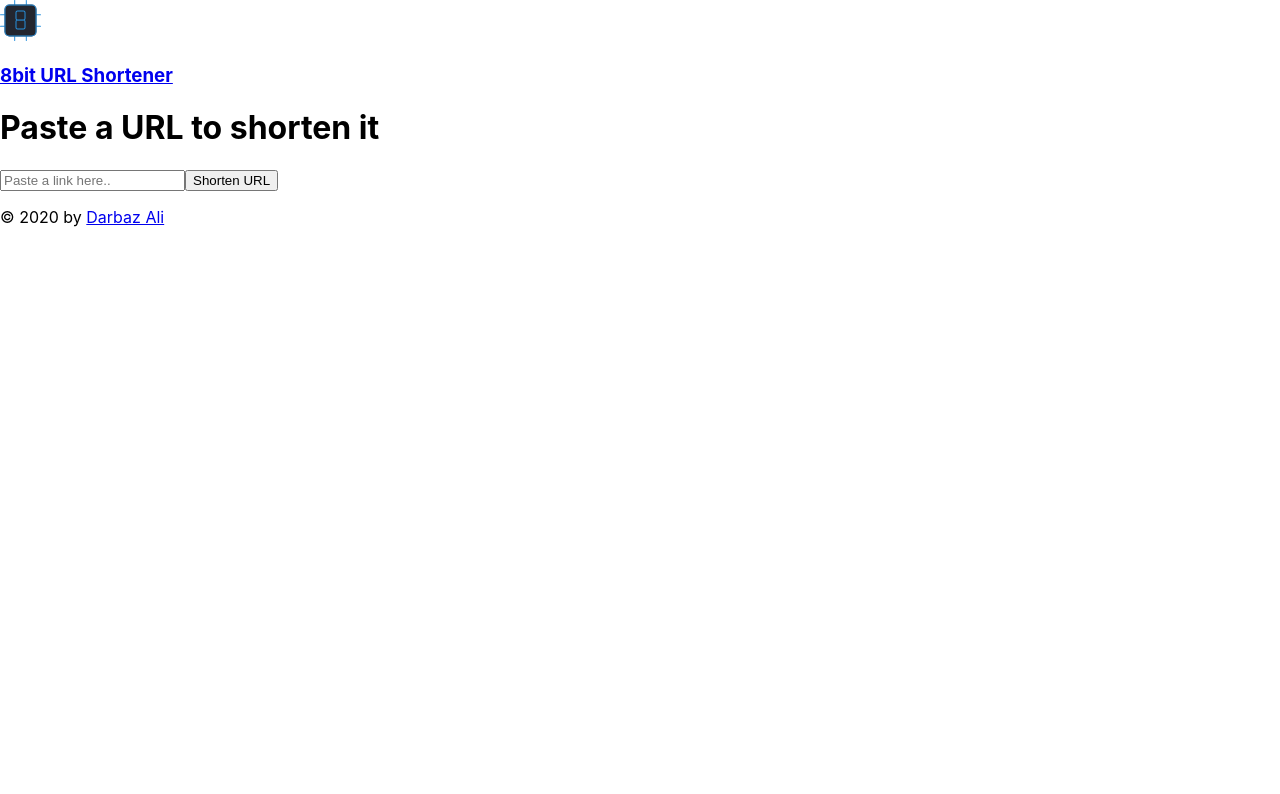
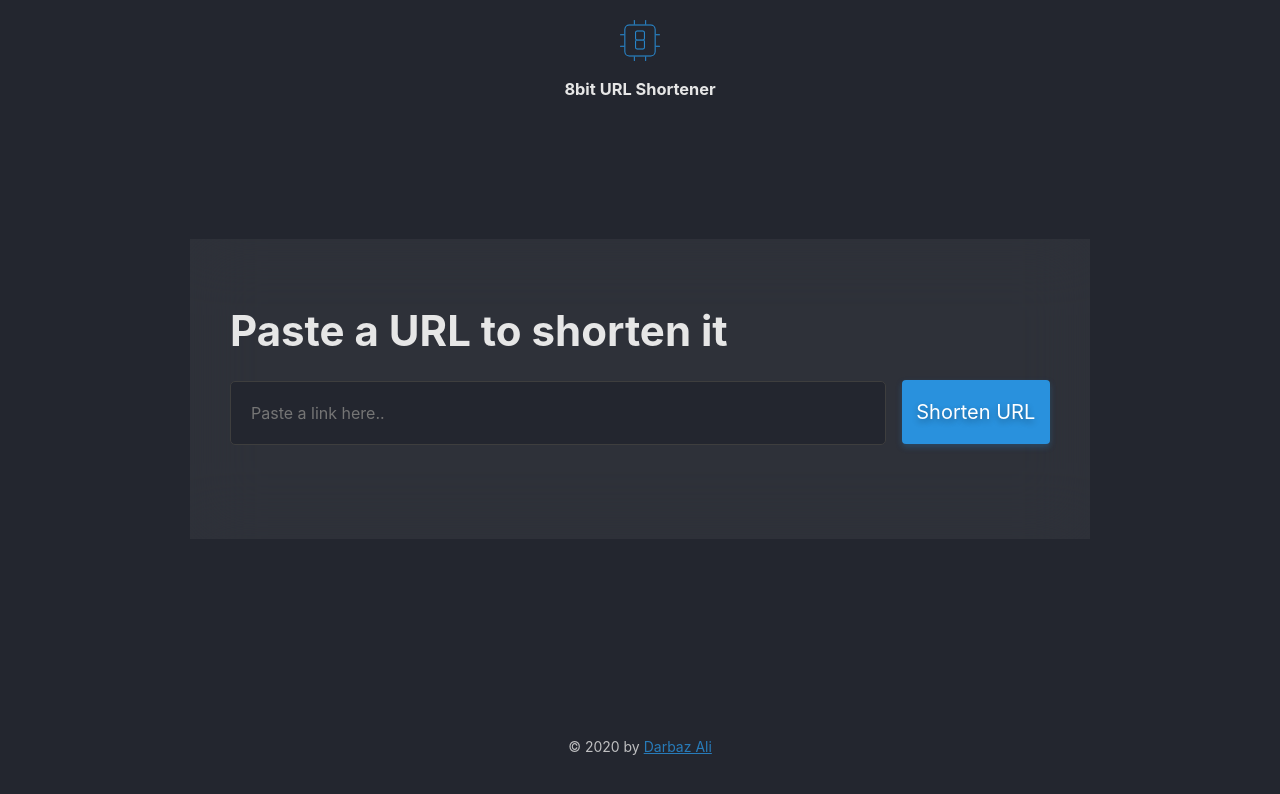
Before and after one commit to DarbazAli/8bit-url, a React (Create React App) app in the folder frontend/: page / in a window 1280 px wide. Shown: the top 794 px of the page. Built offline with nearby package versions, Linux system fonts and the light colour scheme.

Commit message:
add styles

```diff
--- a/frontend/package.json
+++ b/frontend/package.json
@@ -6,6 +6,7 @@
     "@testing-library/jest-dom": "^5.11.5",
     "@testing-library/react": "^11.1.0",
     "@testing-library/user-event": "^12.1.10",
+    "normalize.css": "^8.0.1",
     "react": "^17.0.1",
     "react-dom": "^17.0.1",
     "react-router": "^5.2.0",
--- a/frontend/src/App.js
+++ b/frontend/src/App.js
@@ -9,10 +9,13 @@ function App() {
   return (
     <BrowserRouter>
       <Header />
-      <Switch>
-        <Route path='/' exact component={Home} />
-        <Route path='/done' component={Done} />
-      </Switch>
+      <main className='container'>
+        <Switch>
+          <Route path='/' exact component={Home} />
+          <Route path='/done' component={Done} />
+        </Switch>
+      </main>
+
       <Footer />
     </BrowserRouter>
   )
--- a/frontend/src/components/CopyForm.js
+++ b/frontend/src/components/CopyForm.js
@@ -1,14 +1,18 @@
 import React from 'react'
-
+import { Link } from 'react-router-dom'
 const CopyForm = () => {
   return (
     <div className='copy-form'>
+      <div className='back-link'>
+        <Link to='/'>Back</Link>
+      </div>
+
       <form>
         <h1>Paste a URL to shorten it</h1>
         <input type='text' placeholder='Paste a link here..'></input>
         <button>Copy URL</button>
+        <p className='messge'>Original URL: {'original_url'}</p>
       </form>
-      <p className='messge'>Original URL: {'original_url'}</p>
     </div>
   )
 }
--- a/frontend/src/index.css
+++ b/frontend/src/index.css
@@ -5,9 +5,139 @@ body {
     sans-serif;
   -webkit-font-smoothing: antialiased;
   -moz-osx-font-smoothing: grayscale;
+  background-color: #23262f;
+  color: #e6e6e6;
+  font-size: 14px;
 }
 
 code {
   font-family: source-code-pro, Menlo, Monaco, Consolas, 'Courier New',
     monospace;
 }
+
+* {
+  padding: 0;
+  margin: 0;
+  box-sizing: border-box;
+}
+
+a {
+  color: #2991dd;
+}
+
+/*===================================
+  Header
+====================================*/
+header a {
+  color: #e6e6e6;
+  text-decoration: none;
+}
+header h3 {
+  margin-top: 16px;
+}
+header,
+footer {
+  text-align: center;
+  padding: 20px 0;
+}
+
+/*===================================
+  Container
+====================================*/
+.container {
+  width: 100%;
+  max-width: 1000px;
+  margin: 0 auto;
+  min-height: 75vh;
+  padding: 100px 0;
+}
+
+/*===================================
+  Main Form
+====================================*/
+form {
+  width: 90%;
+  height: 300px;
+  background: transparent;
+  /* Note: currently only Safari supports backdrop-filter */
+  backdrop-filter: blur(32.35499954223633px);
+  --webkit-backdrop-filter: blur(32.35499954223633px);
+  background-color: rgba(255, 255, 255, 0.05);
+  padding: 40px;
+  margin: 20px auto;
+}
+form h1 {
+  font-weight: bold;
+  font-size: 42px;
+  text-align: left;
+  color: #e6e6e6;
+  margin-bottom: 25px;
+}
+
+form input[type='text'] {
+  width: 80%;
+  height: 64px;
+  background: #23262f;
+  color: #e6e6e6;
+  padding-left: 20px;
+  font-size: 16px;
+  margin-right: 16px;
+  outline: none;
+  border-radius: 5px;
+  border: 1px solid #3e3e3e;
+}
+
+form button {
+  width: 18%;
+  height: 64px;
+  border-radius: 4px;
+  background: #2991dd;
+  box-shadow: 0px 3px 6px rgba(41, 145, 221, 0.26);
+  border: none;
+  outline: none;
+
+  font-weight: normal;
+  font-size: 20px;
+  text-align: center;
+  color: #fff;
+  text-shadow: 0px 3px 6px rgba(0, 0, 0, 0.33);
+
+  cursor: pointer;
+}
+
+form p {
+  margin-top: 40px;
+  opacity: 0.8;
+}
+
+form p.error {
+  color: #f25252;
+}
+
+div.back-link {
+  position: absolute;
+  top: -40px;
+  left: 40px;
+  /* margin-left: -100px; */
+}
+
+.copy-form {
+  width: 80%;
+  margin: 0 auto;
+  position: relative;
+}
+.copy-form input[type='text'] {
+  width: 70%;
+}
+
+.copy-form button {
+  width: 25%;
+}
+/* end of form */
+
+/*===================================
+  Footer
+====================================*/
+footer p {
+  opacity: 0.8;
+}
--- a/frontend/src/screens/Done.js
+++ b/frontend/src/screens/Done.js
@@ -1,4 +1,5 @@
 import React from 'react'
+
 import CopyForm from '../components/CopyForm'
 
 const Done = () => {
```
Also changed, not shown: frontend/src/index.js (+9 -7 lines), 1 other file (tests, documents, lock files or other folders).
